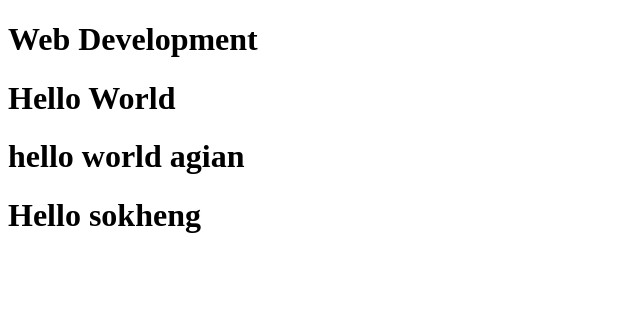
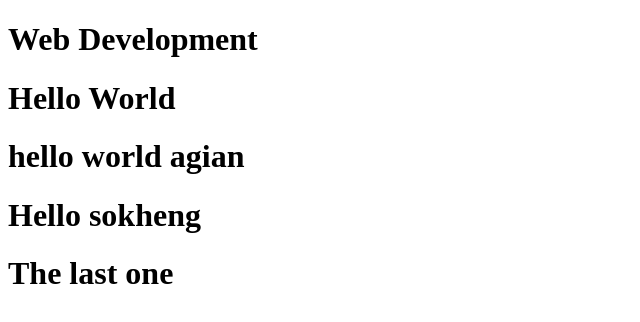
Before and after one commit to putheakhem/instinct-web-development, a plain HTML site: page index.html in a window 1280 px wide. Shown: the whole page, without its empty margins (0-640 px from the left). Drawn offline with Linux system fonts and the light colour scheme.

Commit message:
the last one

```diff
--- a/index.html
+++ b/index.html
@@ -11,5 +11,6 @@
     <h1>Hello World</h1>
     <h1>hello world agian</h1>
     <h1>Hello sokheng</h1>
+    <h1>The last one</h1>
 </body>
 </html>
```
